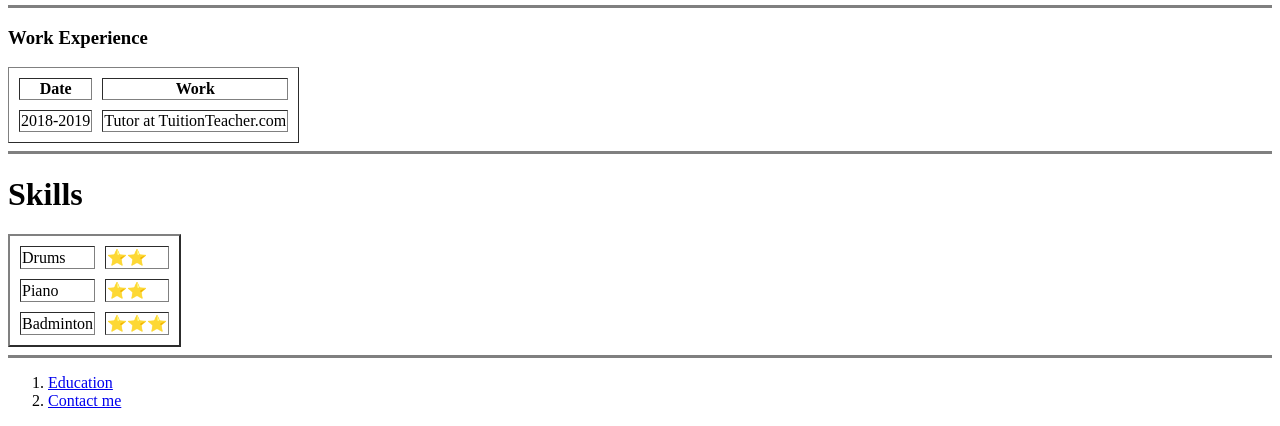
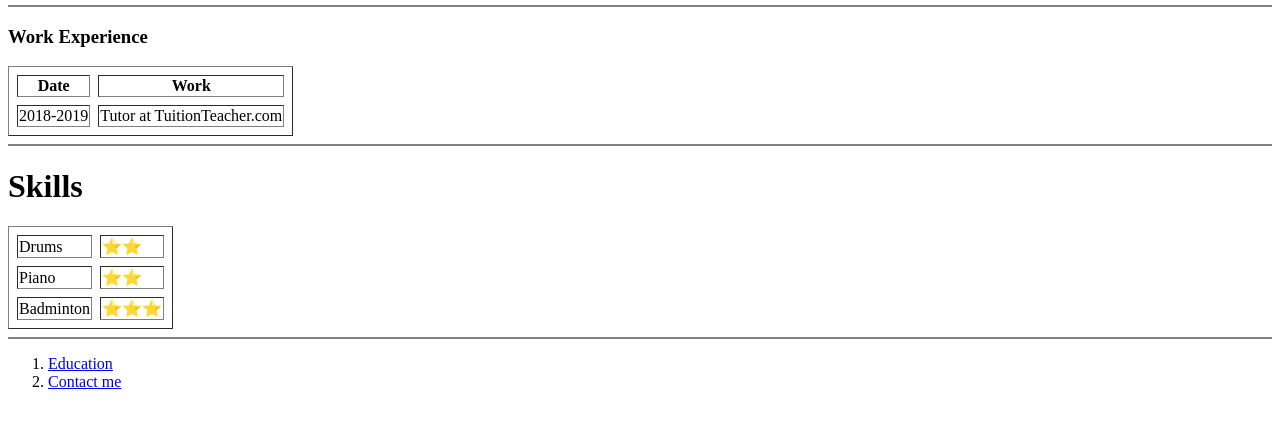
Before and after one commit to samriddhijaswani/cv1, a plain HTML site: page index.html in a window 1280 px wide. Shown: the part 417-843 px from the top of the page. Drawn offline with Linux system fonts and the light colour scheme.

Commit message:
Update index.html

```diff
--- a/index.html
+++ b/index.html
@@ -11,13 +11,13 @@
       <td><img src="samriddhi.png" width="250" height="300"></td>
       <td><h1>SAMRIDDHI JASWANI</h1>
       <p><em>Student at <strong><a href="http://iul.ac.in/ccgnd/Default.aspx">Integral University</a></strong></em></p>
-        <p><em>Department of</em> <strong><a href="https://www.utoledo.edu/engineering/bioengineering/undergrad/prospective/whatisbioe.html#:~:text=Bioengineering%20is%20the%20application%20of,health%20care%20and%20other%20fields.">Bioengineering</a></strong></p>
+        <p><em>Department of</em> <strong><a href="https://iul.ac.in/BE/">Bioengineering</a></strong></p>
         <p>Course <strong>B.tech-Biotechnology</strong></p></td>
     </tr>
   </table>
-   <hr size="3" noshade>
+   <hr size="2" noshade>
   <h3>Work Experience</h3>
-<table border=1 cellspacing=10>
+<table border=1 cellspacing=8>
   <thead>
   <tr>
     <th>Date</th>
@@ -33,9 +33,9 @@
 <td>Tutor at TuitionTeacher.com</td>
   </tr>
 </table>
-<hr size="3" noshade>
+<hr size="2" noshade>
 <h1>Skills</h1>
-<table border=2 cellspacing=10>
+<table border=1 cellspacing=8>
 
 <tr>
   <td>Drums</td>
@@ -50,7 +50,7 @@
       <td>⭐⭐⭐</td>
       </tr>
 </table>
-<hr size="3" noshade>
+<hr size="2" noshade>
     <ol>
      <li> <a href="education.html">Education</a></li>
      <li><a href="contact.html">Contact me</a></li>
```
